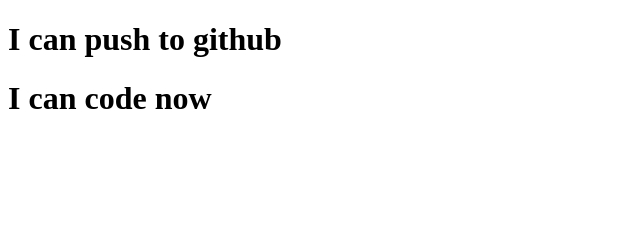
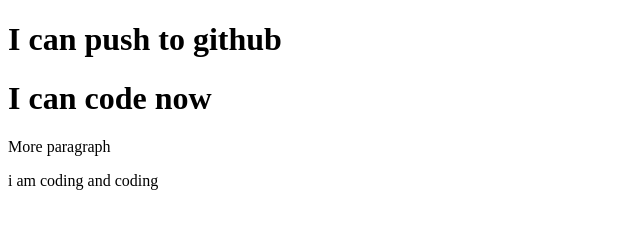
Before and after one commit to Mehedi109/my-another-repo, a plain HTML site: page index.html in a window 1280 px wide. Shown: the whole page, without its empty margins (0-640 px from the left). Drawn offline with Linux system fonts and the light colour scheme.

Commit message:
style added

```diff
--- a/index.html
+++ b/index.html
@@ -9,5 +9,7 @@
 <body>
     <h1>I can push to github</h1>
     <h1>I can code now</h1>
+    <p>More paragraph</p>
+    <p>i am coding and coding</p>
 </body>
 </html>
```
Also changed, not shown: style.css (added).
